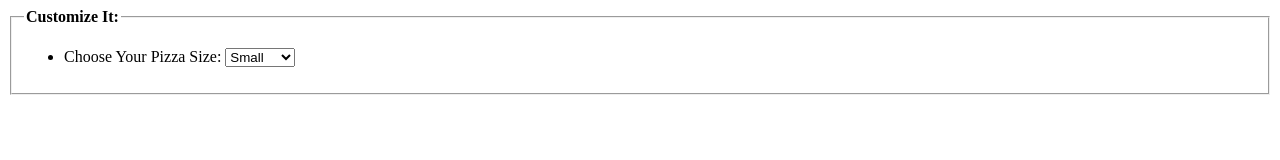
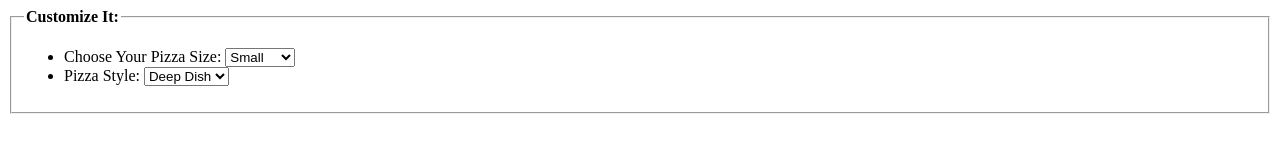
Before and after one commit to travis113p/pechotat_project_1, a plain HTML site: page addItem.html in a window 1280 px wide. Drawn offline with Linux system fonts and the light colour scheme.

Commit message:
second dropbox.  pizza style.

```diff
--- a/addItem.html
+++ b/addItem.html
@@ -25,6 +25,14 @@ VFW Project 1; 1304
 								<option value="Large">Large</option>
 							</select>
 						</li>
+						<li> <!--style dropdown-->
+							<label for="style">Pizza Style:</label>
+							<select id="style">
+								<option value="Deep Dish">Deep Dish</option>
+								<option value="Classic">Classic</option>
+								<option value="Thin Crust">Thin Crust</option>
+							</select>
+						</li>
 					</ul>
 				</fieldset>
 			</form>
```
